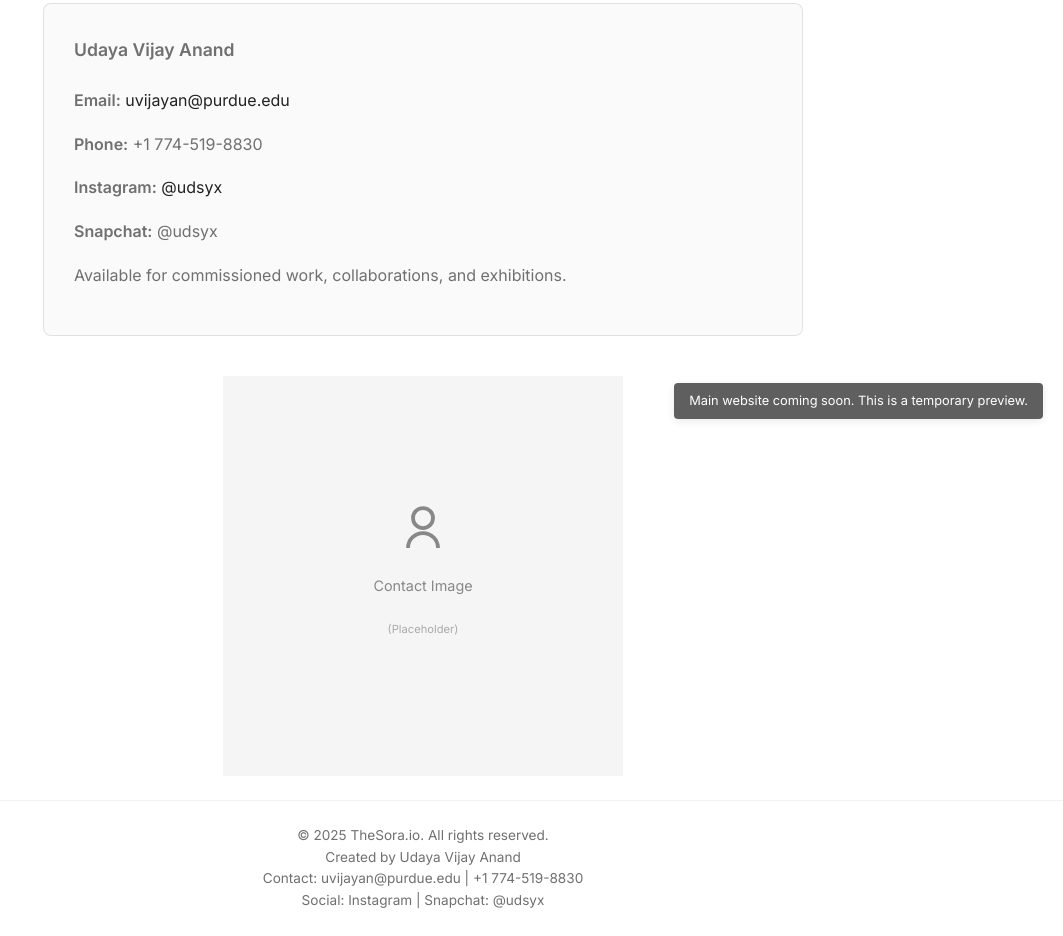
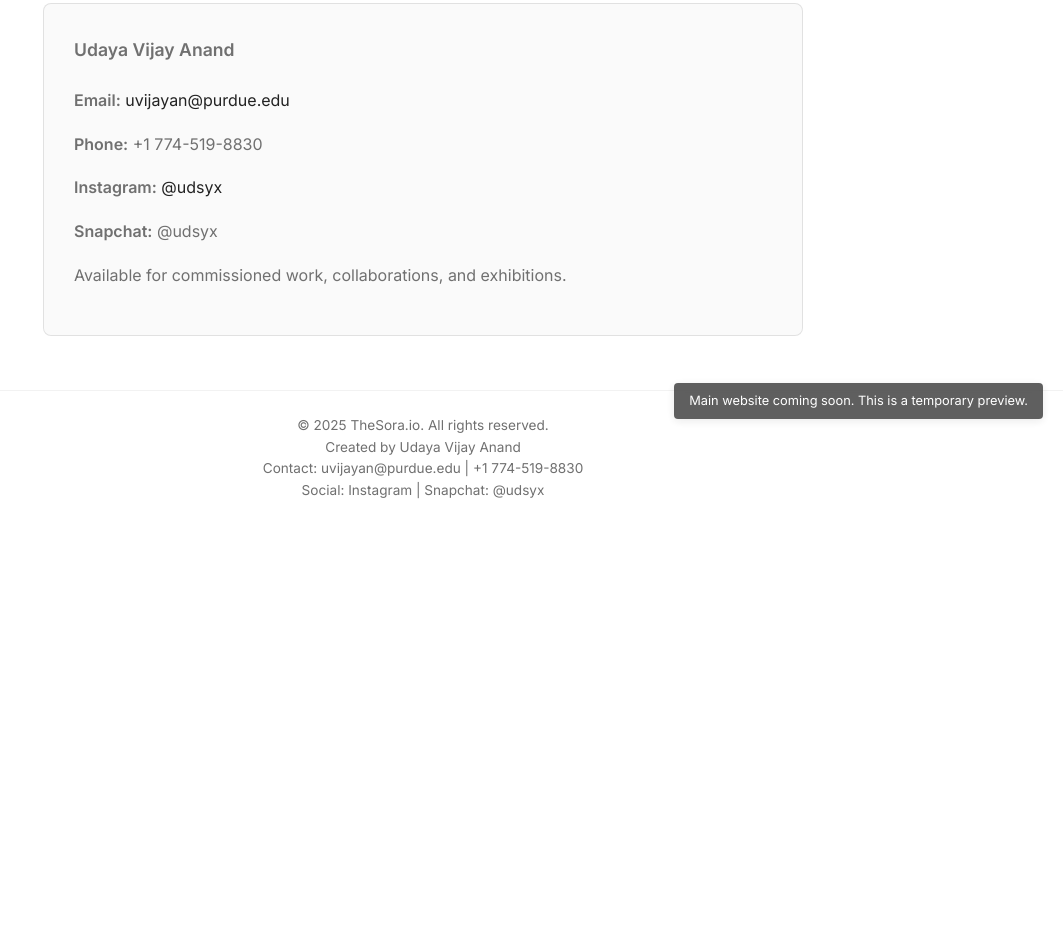
Before and after one commit to udsy19/TheSora.io, a website: page contact.html in a window 1280 px wide. Shown: the part 361-1297 px from the top of the page, without its empty margins (217-1280 px from the left). After the commit the page ends 887 px from the top, so only its background shows below. Drawn offline with Linux system fonts and the light colour scheme; files whose address does not match are found by name.

Commit message:
Remove contact image

```diff
--- a/contact.html
+++ b/contact.html
@@ -182,17 +182,6 @@
                         <p style="margin-top: 15px;">Available for commissioned work, collaborations, and exhibitions.</p>
                     </div>
 
-                    <div class="contact-image" style="margin-top: 40px; max-width: 400px; margin-left: auto; margin-right: auto;">
-                        <!-- Placeholder image -->
-                        <div style="width: 100%; height: 100%; background-color: #f5f5f5; display: flex; align-items: center; justify-content: center; flex-direction: column;">
-                            <svg width="60" height="60" viewBox="0 0 24 24" fill="none" xmlns="http://www.w3.org/2000/svg">
-                                <path d="M12 12C14.2091 12 16 10.2091 16 8C16 5.79086 14.2091 4 12 4C9.79086 4 8 5.79086 8 8C8 10.2091 9.79086 12 12 12Z" stroke="#888" stroke-width="1.5"/>
-                                <path d="M18 20C18 16.6863 15.3137 14 12 14C8.68629 14 6 16.6863 6 20" stroke="#888" stroke-width="1.5"/>
-                            </svg>
-                            <p style="margin-top: 15px; color: #888; font-size: 0.9rem;">Contact Image</p>
-                            <p style="margin-top: 5px; color: #aaa; font-size: 0.7rem;">(Placeholder)</p>
-                        </div>
-                    </div>
                 </div>
             </div>
         </div>
```
